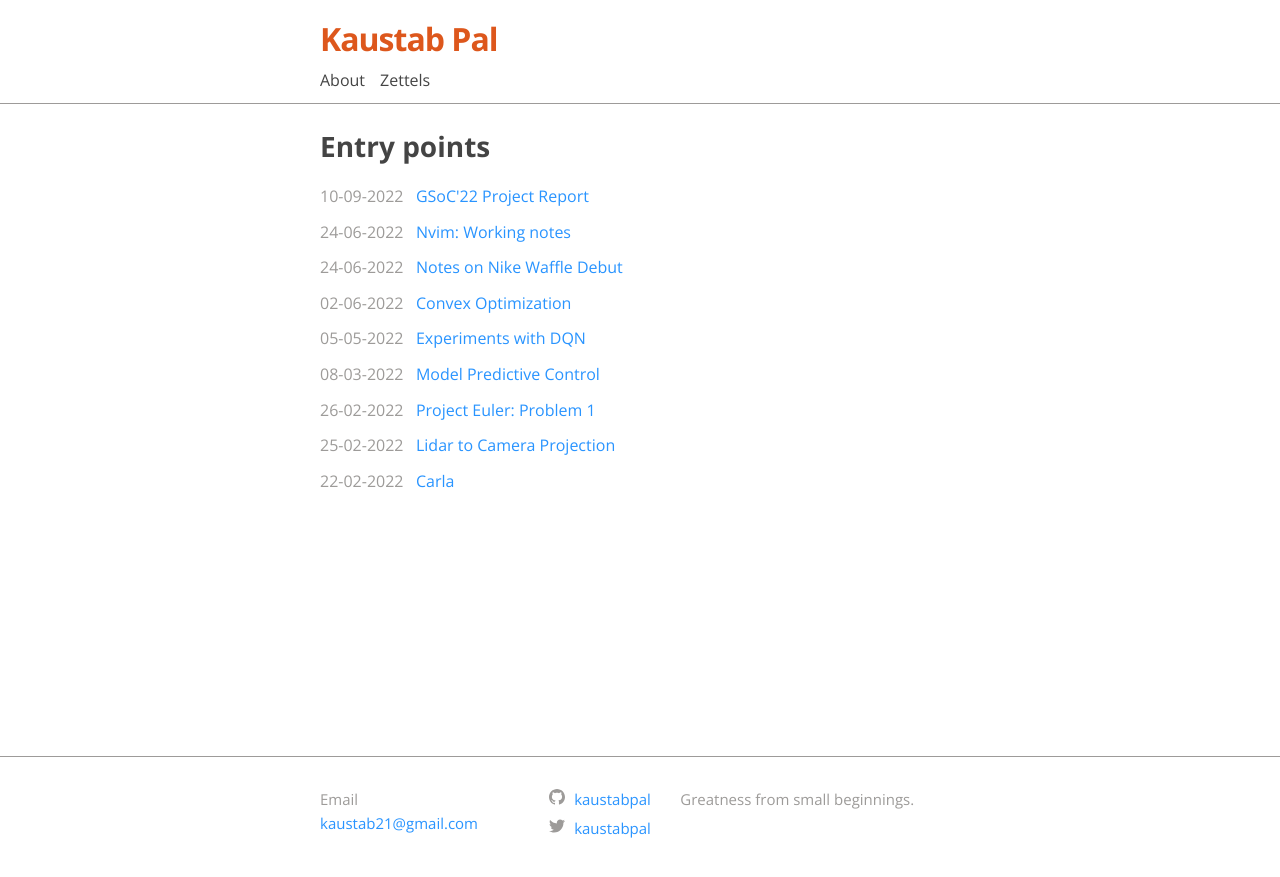
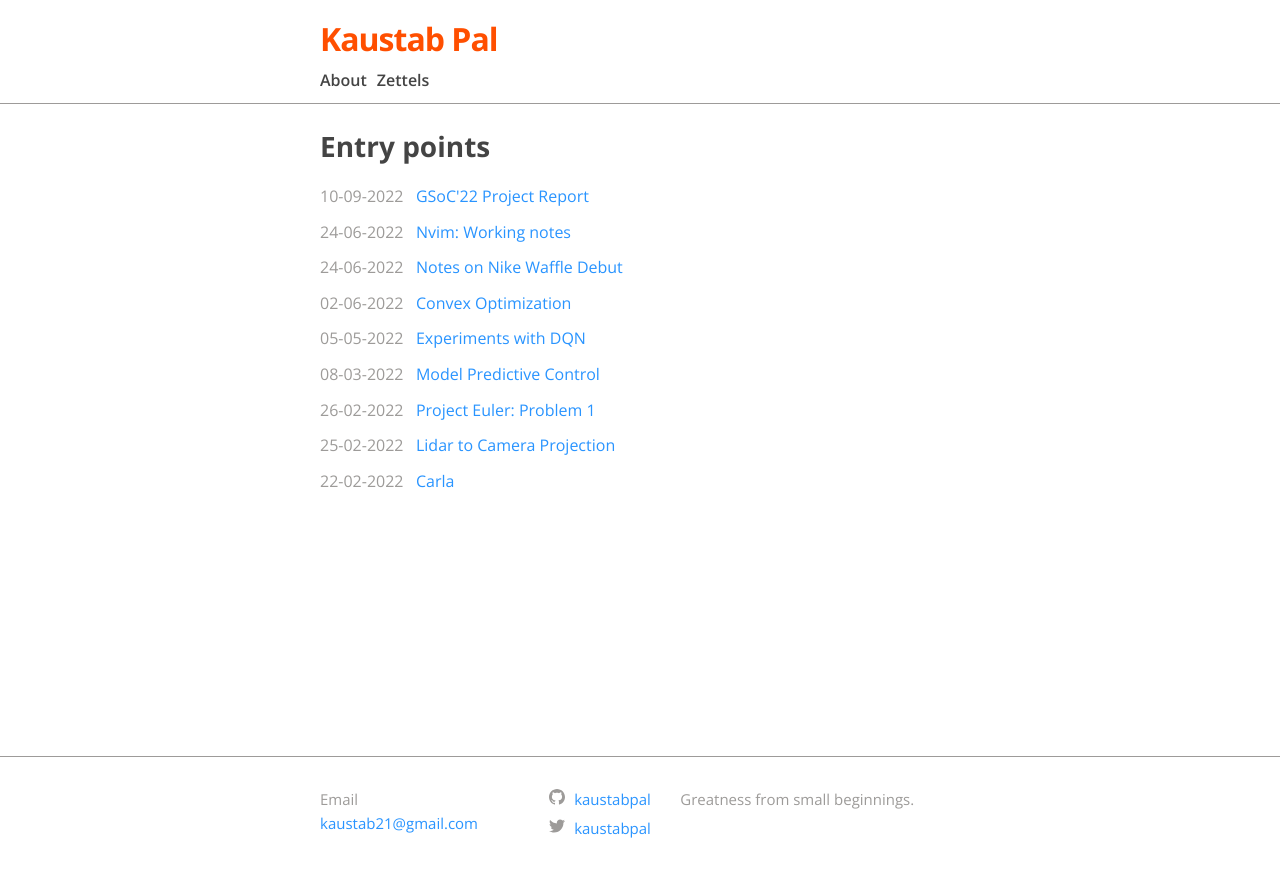
Before and after one commit to kaustabpal/kaustabpal.github.io, a Jekyll site: the page built from index.md, in a window 1280 px wide. Shown: the top 877 px of the page. Built offline with Jekyll 4.4.1, drawn with Linux system fonts in a browser that asks for light colours; some web fonts are replaced.

Commit message:
color change

```diff
--- a/_sass/minima/_layout.scss
+++ b/_sass/minima/_layout.scss
@@ -14,7 +14,7 @@
   @include relative-font-size(2);
 //  font-family: 'Spectral', serif;
 //  font-style: italic;
-  color: #dd571c;
+  color: #FF4F00;
   font-weight: 700;
   line-height: $base-line-height * $base-font-size * 2.25;
   letter-spacing: -1px;
@@ -23,17 +23,18 @@
 
   &,
   &:hover {
-	  color: #dd571c;
+	  color: #FF4F00;
 	  text-decoration: none;
   }
   &:visited {
-    color: #cc5801;
+    color: #FF4F00;
 	text-decoration: none;
   }
 }
 
 .site-nav {
 	font-size: 16px;
+	font-weight: 600;
 	float: left;
 
   .nav-trigger {
@@ -49,7 +50,7 @@
     line-height: $base-line-height;
 
     // Gaps between nav items, but not on the last one
-      margin-right: 15px;
+      margin-right: 10px;
   &:hover {
 	  text-decoration: underline;
   }
@@ -222,8 +223,8 @@
   margin: 2em 0;
   padding: 10px 20px;
   position: relative;
-  background-color: rgba(243,232,231, 0.1);
-  border-left-color: rgba(6,109,86, 1.0);
+  background-color: $background-color;
+  border-left-color: #008639;
   border-left-style: solid;
   border-left-width: 3px;
   color: $text-color;
```
